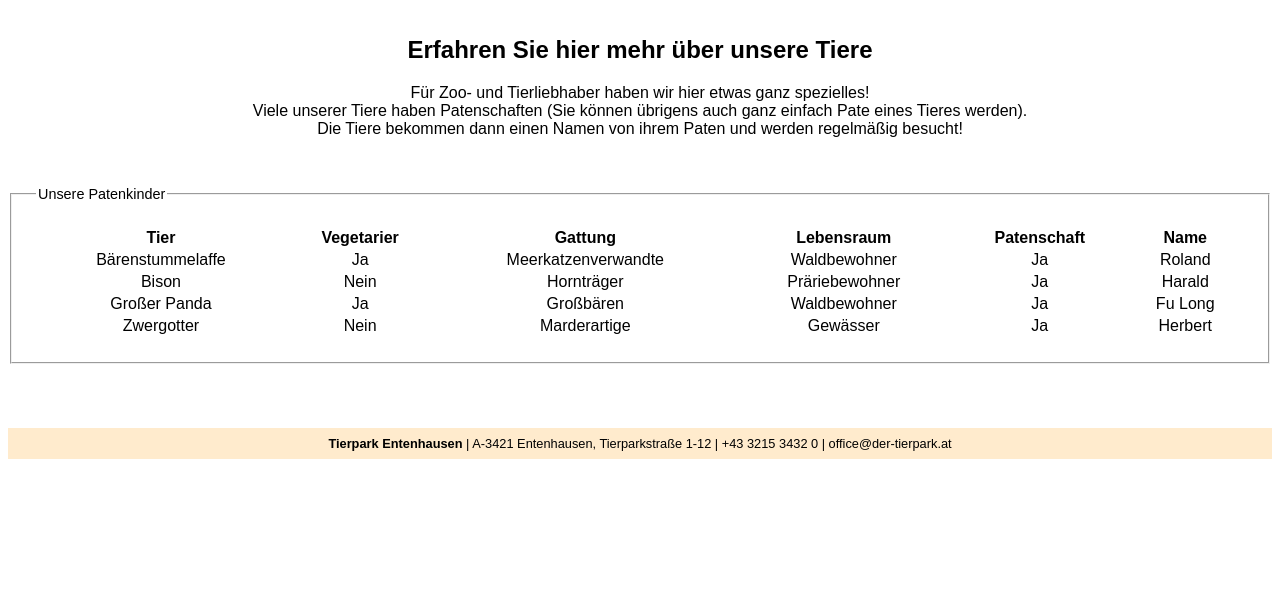
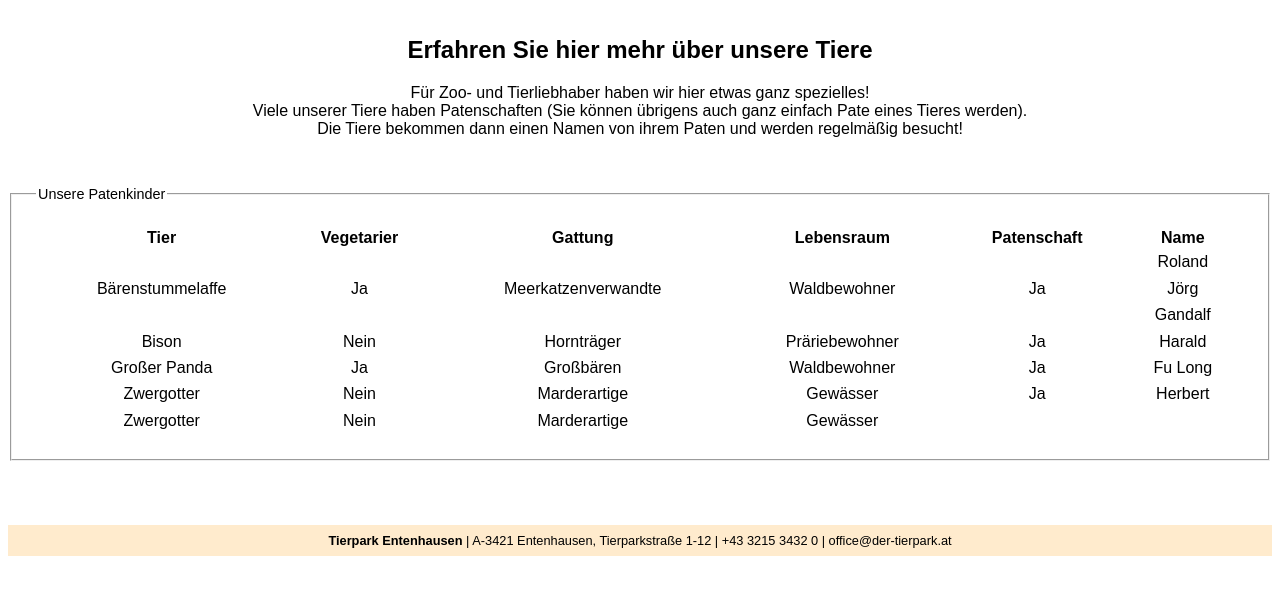
Before and after one commit to CODERS-BAY/web-aufgabe-4-kapitel-8-cr542, a plain HTML site: page infos.html in a window 1280 px wide. Shown: the part 163-758 px from the top of the page. Drawn offline with Linux system fonts and the light colour scheme.

Commit message:
Abgabe - Version 1.0

```diff
--- a/infos.html
+++ b/infos.html
@@ -43,12 +43,18 @@
                 </thead>
                 <tbody>
                     <tr>
-                        <td>Bärenstummelaffe</td>
-                        <td>Ja</td>
-                        <td>Meerkatzenverwandte</td>
-                        <td>Waldbewohner</td>
-                        <td>Ja</td>
+                        <td rowspan="3">Bärenstummelaffe</td>
+                        <td rowspan="3">Ja</td>
+                        <td rowspan="3">Meerkatzenverwandte</td>
+                        <td rowspan="3">Waldbewohner</td>
+                        <td rowspan="3">Ja</td>
                         <td>Roland</td>
+                    </tr>
+                    <tr>
+                        <td>Jörg</td>
+                    </tr>
+                    <tr>
+                        <td>Gandalf</td>
                     </tr>
                     <tr>
                         <td>Bison</td>
@@ -74,6 +80,13 @@
                         <td>Ja</td>
                         <td>Herbert</td>
                     </tr>
+                    <tr>
+                        <td>Zwergotter</td>
+                        <td>Nein</td>
+                        <td>Marderartige</td>
+                        <td>Gewässer</td>
+                        <td colspan="2"></td>
+                    </tr>
                 </tbody>
             </table>
         </fieldset>
--- a/style/style.css
+++ b/style/style.css
@@ -130,6 +130,10 @@ table {
     text-align: center;
 }
 
+td {
+    padding: 0.2rem;
+}
+
 #patenkinder {
     padding: 1.5rem;
 }
```
